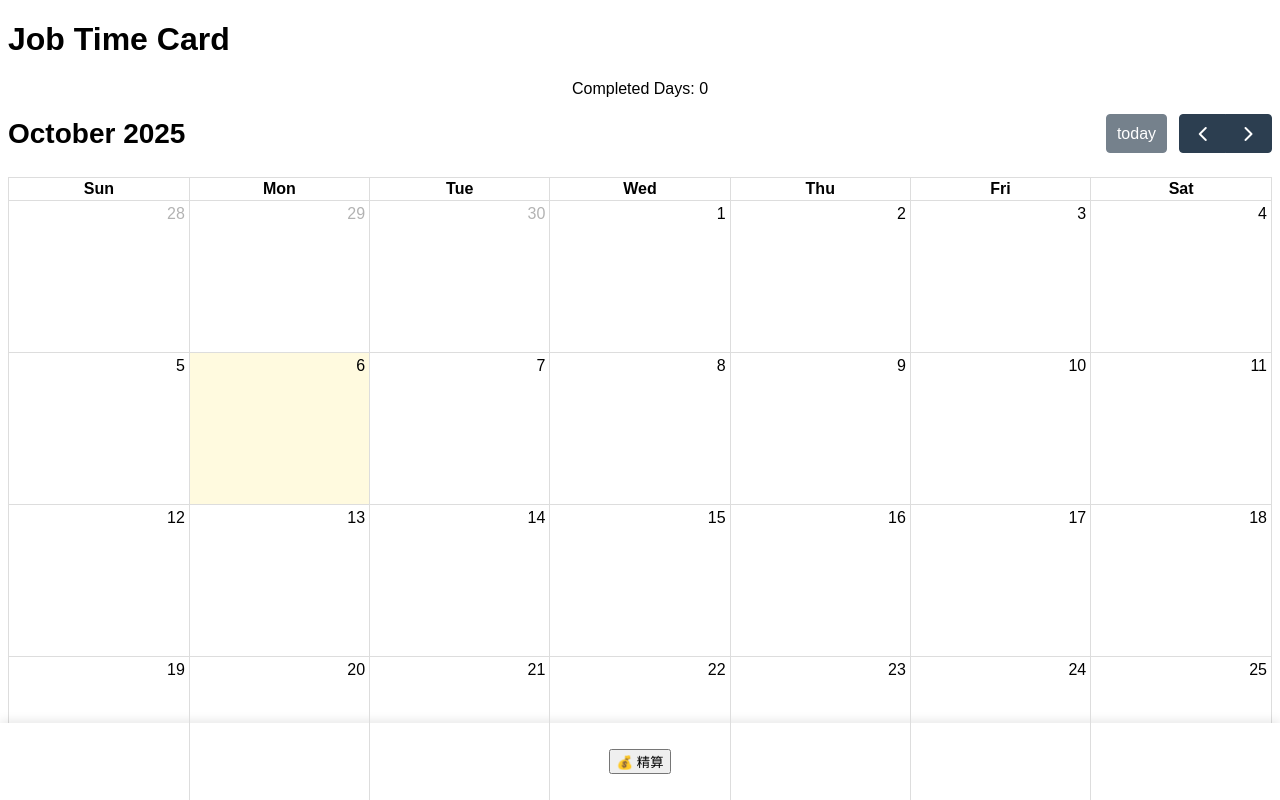
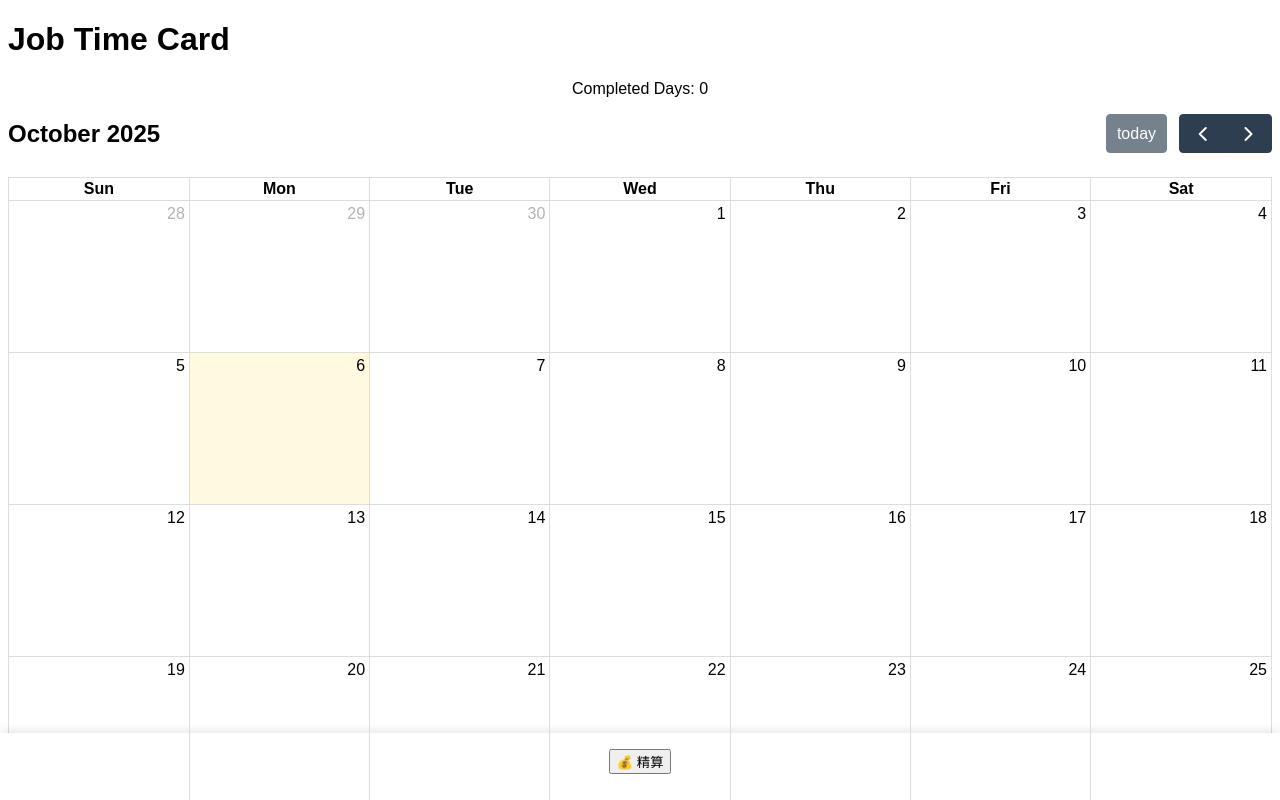
Before and after one commit to lumijoe/jobtime, a plain HTML site: page index.html in a window 1280 px wide. Shown: the top 800 px of the page. Drawn offline with nearby package versions, Linux system fonts and the light colour scheme.

Commit message:
feature memo

```diff
--- a/style.css
+++ b/style.css
@@ -41,7 +41,7 @@ body {
   background: #fff;
   display: flex;
   justify-content: space-around;
-  padding: 26px;
+  padding: 16px 16px 26px 16px;
   box-shadow: 0 -2px 10px rgba(0, 0, 0, 0.1);
 }
 
@@ -79,3 +79,8 @@ body {
   border-radius: 90px;
   background-color: #ffffff38;
 }
+
+/* リセット */
+.fc .fc-toolbar-title {
+  font-size: 1.5em !important;
+}
```
Also changed, not shown: 1 other file.
